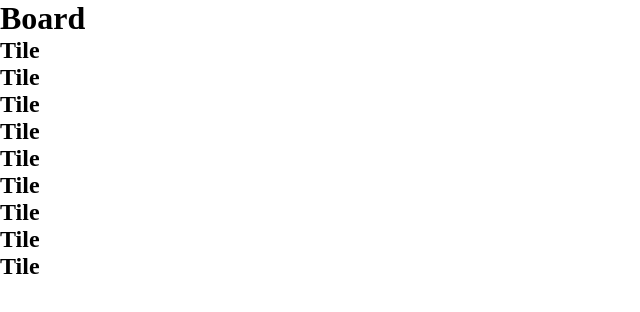
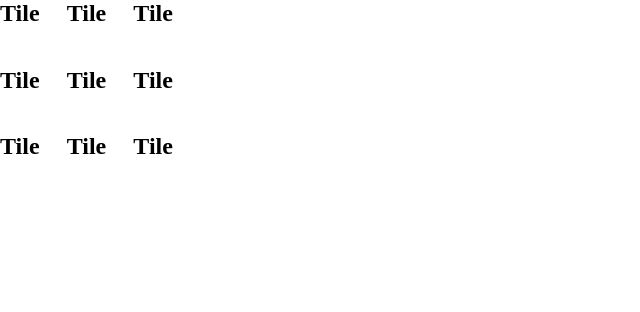
Before and after one commit to saintabomination/react-tic-tac-toe, a React (Create React App) app: page / in a window 1280 px wide. Shown: the top 312 px of the page, without its empty margins (0-640 px from the left). Built offline with nearby package versions, Linux system fonts and the light colour scheme.

Commit message:
Basic styling for the Board component

```diff
--- a/src/App.tsx
+++ b/src/App.tsx
@@ -1,6 +1,7 @@
 import Board from './components/Board';
 
 import './style/reset.scss';
+import './style/game.scss';
 
 const App = (): JSX.Element =>
   (
--- a/src/components/Board.tsx
+++ b/src/components/Board.tsx
@@ -2,8 +2,7 @@ import Tile from './Tile';
 
 const Board = (): JSX.Element =>
   (
-    <div>
-      <h1>Board</h1>
+    <div className="board">
       <Tile />
       <Tile />
       <Tile />
--- /dev/null
+++ b/src/style/game.scss
@@ -0,0 +1,7 @@
+.board {
+  display: grid;
+  grid-template-columns: repeat(3, 1fr);
+  grid-template-rows: repeat(3, 1fr);
+  width: 200px;
+  height: 200px;
+}
```
Also changed, not shown: src/style/reset.scss (line endings or trailing spaces).
